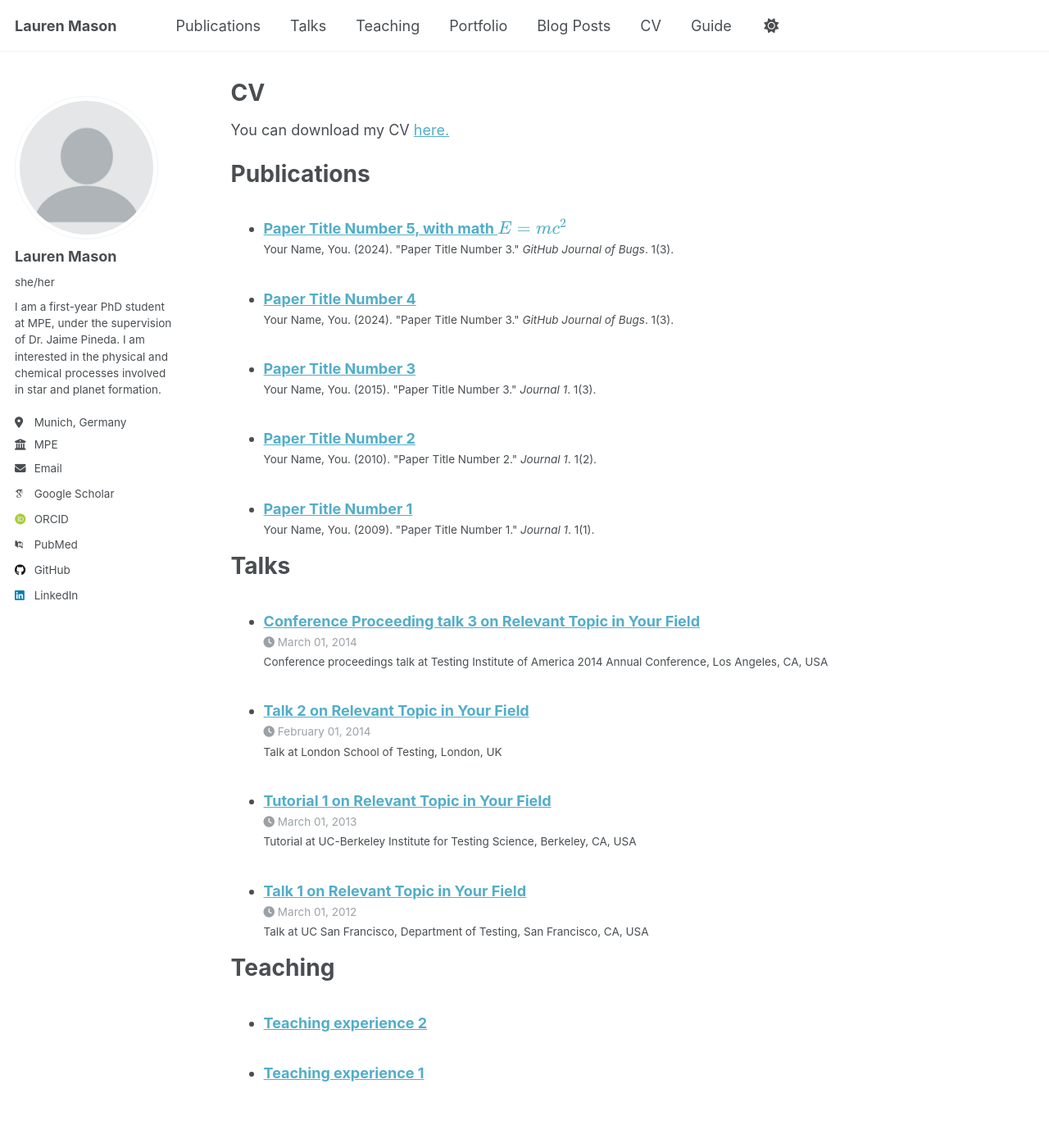
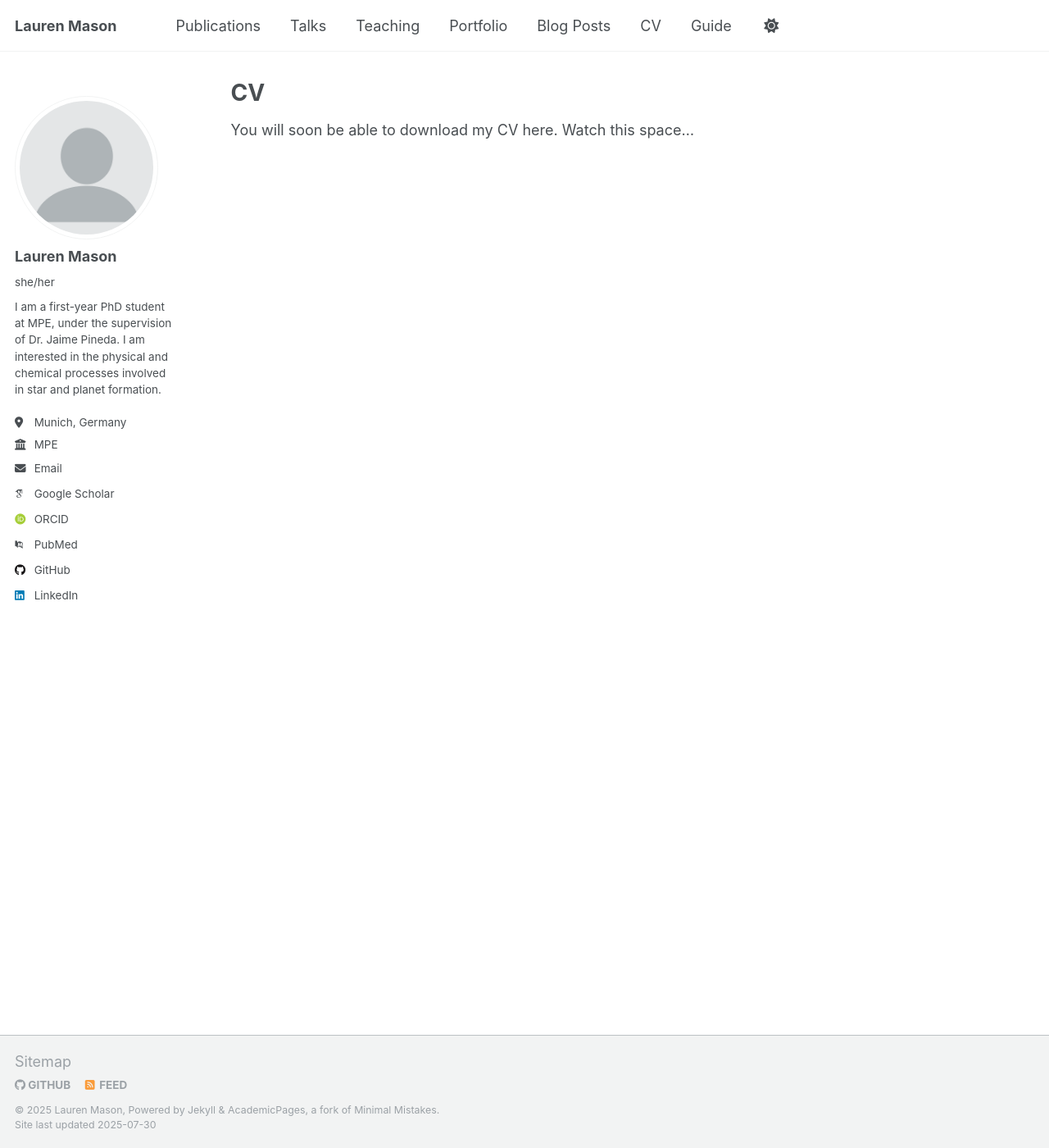
Before and after one commit to Lauren4476/Lauren4476.github.io, a Jekyll site: the page built from _pages/cv.md, in a window 1280 px wide and 1400 px high. Shown: the whole window at 82% size. Built offline with Jekyll 4.4.1, drawn with Linux system fonts in a browser that asks for light colours; some web fonts are replaced; a script that is not in the unit is left out.

Commit message:
Remove template example files

```diff
--- a/_pages/cv.md
+++ b/_pages/cv.md
@@ -9,23 +9,4 @@ redirect_from:
 
 {% include base_path %}
 
-You can download my CV [here.](../files/LaurenMason_CV.pdf)
-
-
-Publications
-======
-  <ul>{% for post in site.publications reversed %}
-    {% include archive-single-cv.html %}
-  {% endfor %}</ul>
-
-Talks
-======
-  <ul>{% for post in site.talks reversed %}
-    {% include archive-single-talk-cv.html  %}
-  {% endfor %}</ul>
-
-Teaching
-======
-  <ul>{% for post in site.teaching reversed %}
-    {% include archive-single-cv.html %}
-  {% endfor %}</ul>
+You will soon be able to download my CV here. Watch this space...
--- a/_publications/2009-10-01-paper-title-number-1.md
+++ /dev/null
@@ -1,14 +0,0 @@
----
-title: "Paper Title Number 1"
-collection: publications
-category: manuscripts
-permalink: /publication/2009-10-01-paper-title-number-1
-excerpt: 'This paper is about the number 1. The number 2 is left for future work.'
-date: 2009-10-01
-venue: 'Journal 1'
-slidesurl: 'http://academicpages.github.io/files/slides1.pdf'
-paperurl: 'http://academicpages.github.io/files/paper1.pdf'
-bibtexurl: 'http://academicpages.github.io/files/bibtex1.bib'
-citation: 'Your Name, You. (2009). &quot;Paper Title Number 1.&quot; <i>Journal 1</i>. 1(1).'
----
-The contents above will be part of a list of publications, if the user clicks the link for the publication than the contents of section will be rendered as a full page, allowing you to provide more information about the paper for the reader. When publications are displayed as a single page, the contents of the above "citation" field will automatically be included below this section in a smaller font.
--- a/_publications/2010-10-01-paper-title-number-2.md
+++ /dev/null
@@ -1,14 +0,0 @@
----
-title: "Paper Title Number 2"
-collection: publications
-category: manuscripts
-permalink: /publication/2010-10-01-paper-title-number-2
-excerpt: 'This paper is about the number 2. The number 3 is left for future work.'
-date: 2010-10-01
-venue: 'Journal 1'
-slidesurl: 'http://academicpages.github.io/files/slides2.pdf'
-paperurl: 'http://academicpages.github.io/files/paper2.pdf'
-citation: 'Your Name, You. (2010). &quot;Paper Title Number 2.&quot; <i>Journal 1</i>. 1(2).'
----
-
-The contents above will be part of a list of publications, if the user clicks the link for the publication than the contents of section will be rendered as a full page, allowing you to provide more information about the paper for the reader. When publications are displayed as a single page, the contents of the above "citation" field will automatically be included below this section in a smaller font.
--- a/_publications/2015-10-01-paper-title-number-3.md
+++ /dev/null
@@ -1,14 +0,0 @@
----
-title: "Paper Title Number 3"
-collection: publications
-category: manuscripts
-permalink: /publication/2015-10-01-paper-title-number-3
-excerpt: 'This paper is about the number 3. The number 4 is left for future work.'
-date: 2015-10-01
-venue: 'Journal 1'
-slidesurl: 'http://academicpages.github.io/files/slides3.pdf'
-paperurl: 'http://academicpages.github.io/files/paper3.pdf'
-citation: 'Your Name, You. (2015). &quot;Paper Title Number 3.&quot; <i>Journal 1</i>. 1(3).'
----
-
-The contents above will be part of a list of publications, if the user clicks the link for the publication than the contents of section will be rendered as a full page, allowing you to provide more information about the paper for the reader. When publications are displayed as a single page, the contents of the above "citation" field will automatically be included below this section in a smaller font.
--- a/_talks/2012-03-01-talk-1.md
+++ /dev/null
@@ -1,11 +0,0 @@
----
-title: "Talk 1 on Relevant Topic in Your Field"
-collection: talks
-type: "Talk"
-permalink: /talks/2012-03-01-talk-1
-venue: "UC San Francisco, Department of Testing"
-date: 2012-03-01
-location: "San Francisco, CA, USA"
----
-
-This is a description of your talk, which is a markdown file that can be all markdown-ified like any other post. Yay markdown!
--- a/_talks/2013-03-01-tutorial-1.md
+++ /dev/null
@@ -1,13 +0,0 @@
----
-title: "Tutorial 1 on Relevant Topic in Your Field"
-collection: talks
-type: "Tutorial"
-permalink: /talks/2013-03-01-tutorial-1
-venue: "UC-Berkeley Institute for Testing Science"
-date: 2013-03-01
-location: "Berkeley, CA, USA"
----
-
-[More information here](http://exampleurl.com)
-
-This is a description of your tutorial, note the different field in type. This is a markdown files that can be all markdown-ified like any other post. Yay markdown!
--- a/_talks/2014-02-01-talk-2.md
+++ /dev/null
@@ -1,13 +0,0 @@
----
-title: "Talk 2 on Relevant Topic in Your Field"
-collection: talks
-type: "Talk"
-permalink: /talks/2014-02-01-talk-2
-venue: "London School of Testing"
-date: 2014-02-01
-location: "London, UK"
----
-
-[More information here](http://example2.com)
-
-This is a description of your talk, which is a markdown files that can be all markdown-ified like any other post. Yay markdown!
--- a/_teaching/2015-spring-teaching-2.md
+++ /dev/null
@@ -1,20 +0,0 @@
----
-title: "Teaching experience 2"
-collection: teaching
-type: "Workshop"
-permalink: /teaching/2015-spring-teaching-1
-venue: "University 1, Department"
-date: 2015-01-01
-location: "City, Country"
----
-
-This is a description of a teaching experience. You can use markdown like any other post.
-
-Heading 1
-======
-
-Heading 2
-======
-
-Heading 3
-======
```
Also changed, not shown: _pages/about.md (+2 -2 lines), _publications/2024-02-17-paper-title-number-4.md (deleted, +0 -13 lines).
